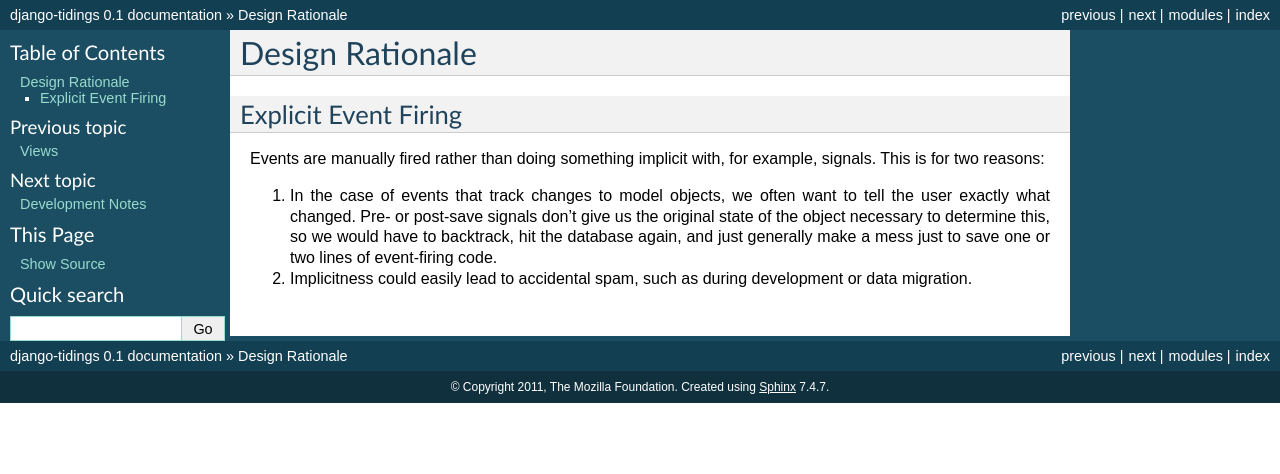
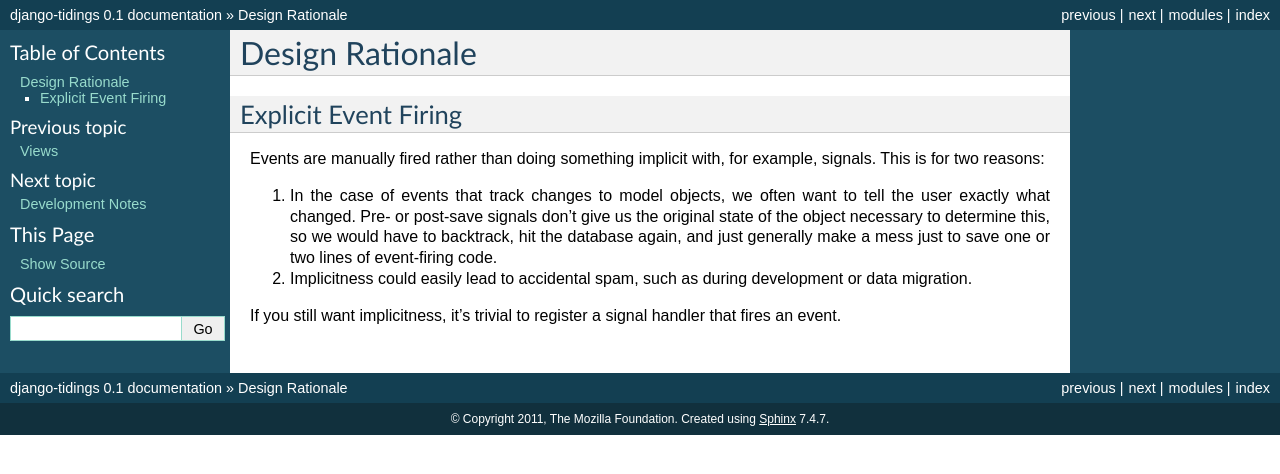
Before and after one commit to mozilla/django-tidings, a Sphinx documentation site: the page built from docs/design.rst, in a window 1280 px wide. Shown: the top 474 px of the page. Built offline with Sphinx 7.4.7, drawn with Linux system fonts in a browser that asks for light colours.

Commit message:
Note that it's trivial to get implicit firing if you want it.

```diff
--- a/docs/design.rst
+++ b/docs/design.rst
@@ -5,7 +5,8 @@ Design Rationale
 Explicit Event Firing
 ---------------------
 
-Events are manually fired rather than doing something implicit with, for example, signals. This is for two reasons:
+Events are manually fired rather than doing something implicit with, for
+example, signals. This is for two reasons:
 
 1. In the case of events that track changes to model objects, we often want to
    tell the user exactly what changed. Pre- or post-save signals don't give us
@@ -14,3 +15,6 @@ Events are manually fired rather than doing something implicit with, for example
    just to save one or two lines of event-firing code.
 2. Implicitness could easily lead to accidental spam, such as during
    development or data migration.
+
+If you still want implicitness, it's trivial to register a signal handler that
+fires an event.
```
